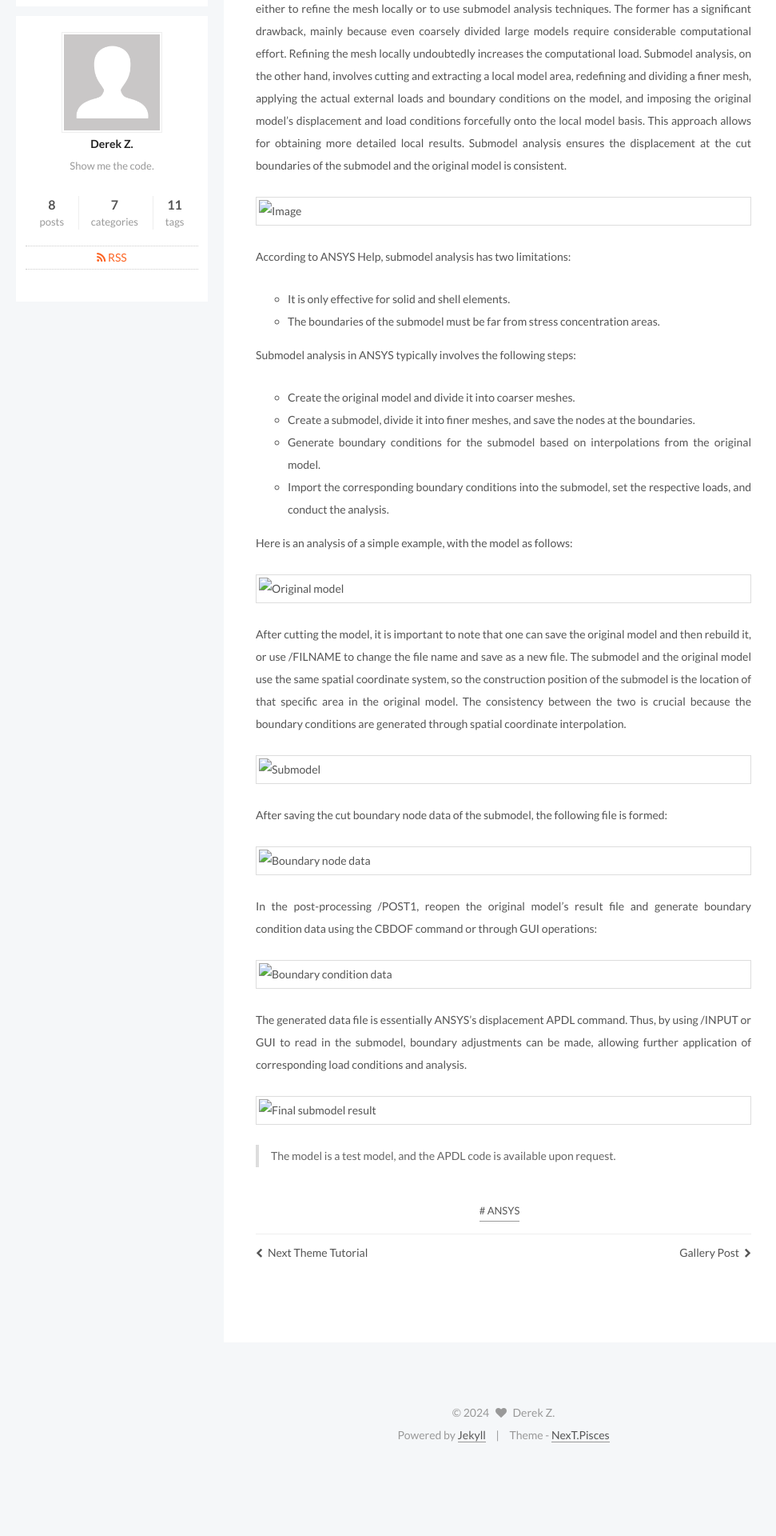
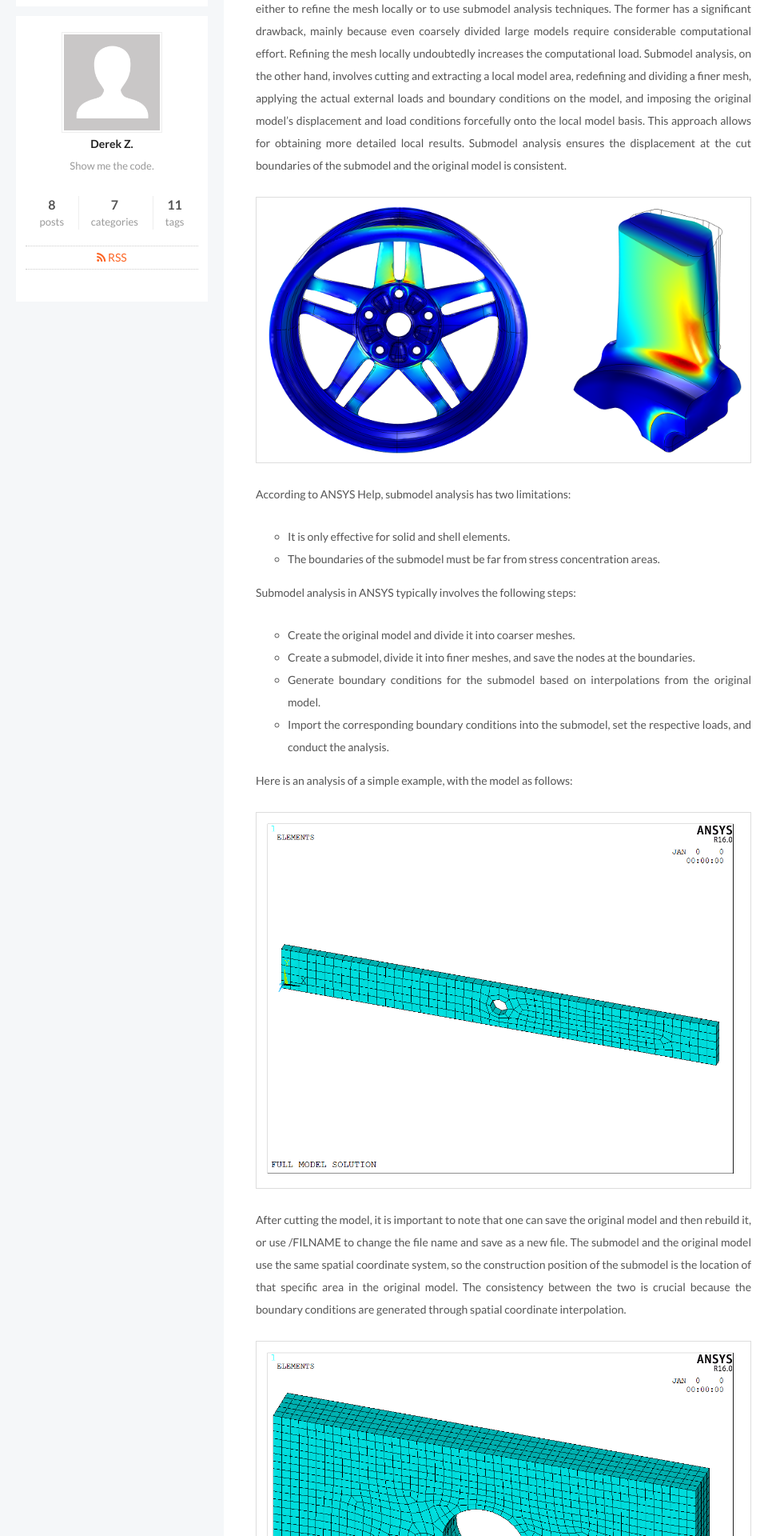
Before and after one commit to dpzhuX/dpzhux.github.io, a Jekyll site: the page built from _posts/2015-10-28-ansys-submodel.md, in a window 1280 px wide. Shown: the part 326-2246 px from the top of the page at 80% size, without its empty margins (140-1111 px from the left). Built offline with Jekyll 4.4.1, drawn with Linux system fonts in a browser that asks for light colours; before the commit the page ends 2154 px from its top, so only the background shows below that.

Commit message:
Daily updates

```diff
--- a/_posts/2015-10-28-ansys-submodel.md
+++ b/_posts/2015-10-28-ansys-submodel.md
@@ -11,7 +11,7 @@ description: This post archives the ANSYS submodel analysis
 When finite element models are large, analysis on a standard computer can become challenging. Typically, the model is divided into coarser meshes in such cases, but this comes at the cost of losing analysis precision. When accurate local results are needed for a model's specific area, the options are either to refine the mesh locally or to use submodel analysis techniques. The former has a significant drawback, mainly because even coarsely divided large models require considerable computational effort. Refining the mesh locally undoubtedly increases the computational load. Submodel analysis, on the other hand, involves cutting and extracting a local model area, redefining and dividing a finer mesh, applying the actual external loads and boundary conditions on the model, and imposing the original model's displacement and load conditions forcefully onto the local model basis. This approach allows for obtaining more detailed local results. Submodel analysis ensures the displacement at the cut boundaries of the submodel and the original model is consistent.
 
 <!-- more -->
-![Image](../uploads/imgs/2015/Global-and-Submodel-of-Wheel-Rim-Stress-Analysis.png)
+![Image](/uploads/imgs/2015/Global-and-Submodel-of-Wheel-Rim-Stress-Analysis.png)
 
 According to ANSYS Help, submodel analysis has two limitations:
 
@@ -27,22 +27,22 @@ Submodel analysis in ANSYS typically involves the following steps:
 
 Here is an analysis of a simple example, with the model as follows:
 
-![Original model](../uploads/imgs/2015/Global-and-Submodel-of-Wheel-Rim-Stress-Analysis1.png)
+![Original model](/uploads/imgs/2015/Global-and-Submodel-of-Wheel-Rim-Stress-Analysis1.png)
 
 After cutting the model, it is important to note that one can save the original model and then rebuild it, or use /FILNAME to change the file name and save as a new file. The submodel and the original model use the same spatial coordinate system, so the construction position of the submodel is the location of that specific area in the original model. The consistency between the two is crucial because the boundary conditions are generated through spatial coordinate interpolation.
 
-![Submodel](../uploads/imgs/2015/Global-and-Submodel-of-Wheel-Rim-Stress-Analysis2.png)
+![Submodel](/uploads/imgs/2015/Global-and-Submodel-of-Wheel-Rim-Stress-Analysis2.png)
 
 After saving the cut boundary node data of the submodel, the following file is formed:
 
-![Boundary node data](../uploads/imgs/2015/Global-and-Submodel-of-Wheel-Rim-Stress-Analysis3.png)
+![Boundary node data](/uploads/imgs/2015/Global-and-Submodel-of-Wheel-Rim-Stress-Analysis3.png)
 
 In the post-processing /POST1, reopen the original model's result file and generate boundary condition data using the CBDOF command or through GUI operations:
 
-![Boundary condition data](../uploads/imgs/2015/Global-and-Submodel-of-Wheel-Rim-Stress-Analysis4.png)
+![Boundary condition data](/uploads/imgs/2015/Global-and-Submodel-of-Wheel-Rim-Stress-Analysis4.png)
 
 The generated data file is essentially ANSYS's displacement APDL command. Thus, by using /INPUT or GUI to read in the submodel, boundary adjustments can be made, allowing further application of corresponding load conditions and analysis.
 
-![Final submodel result](../uploads/imgs/2015/Global-and-Submodel-of-Wheel-Rim-Stress-Analysis5.png)
+![Final submodel result](/uploads/imgs/2015/Global-and-Submodel-of-Wheel-Rim-Stress-Analysis5.png)
 
 > The model is a test model, and the APDL code is available upon request.
```
